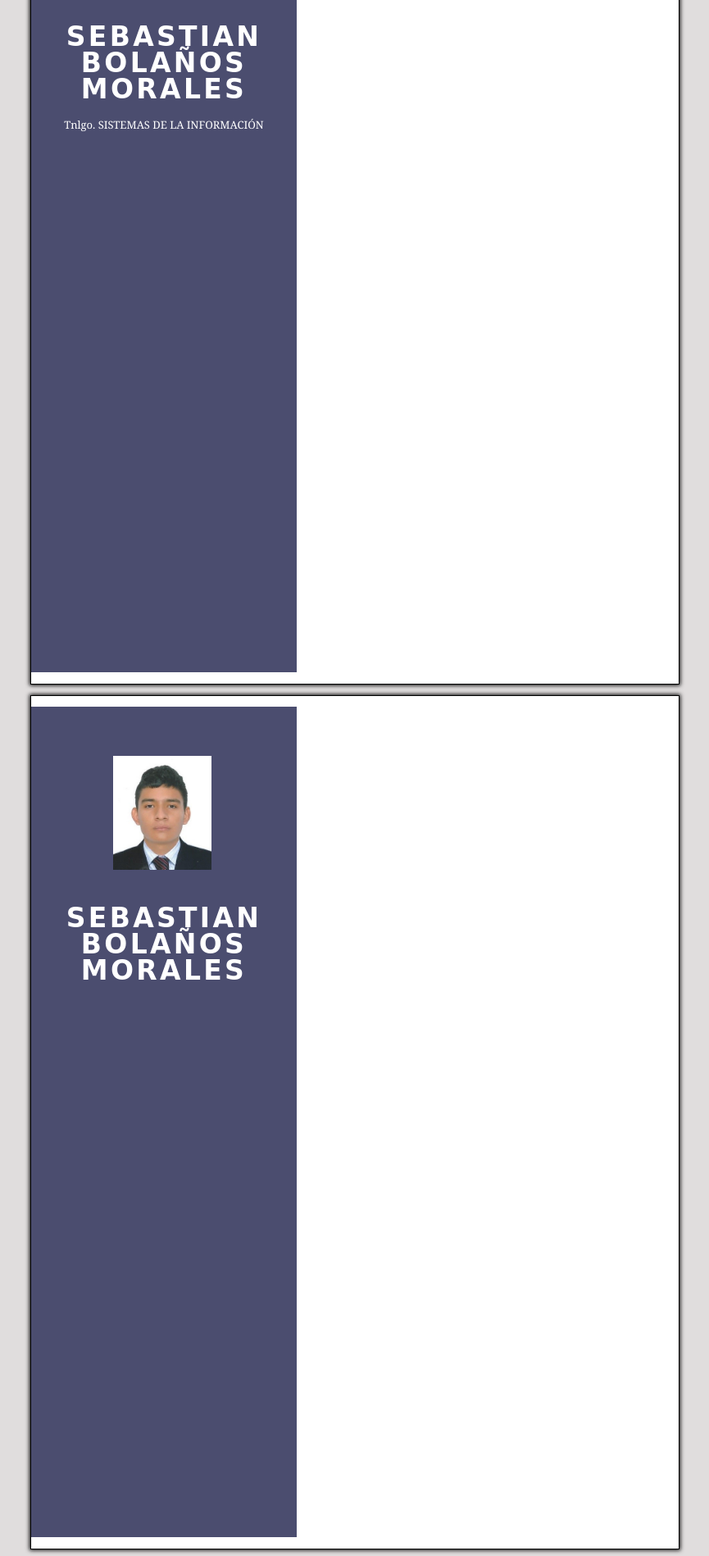
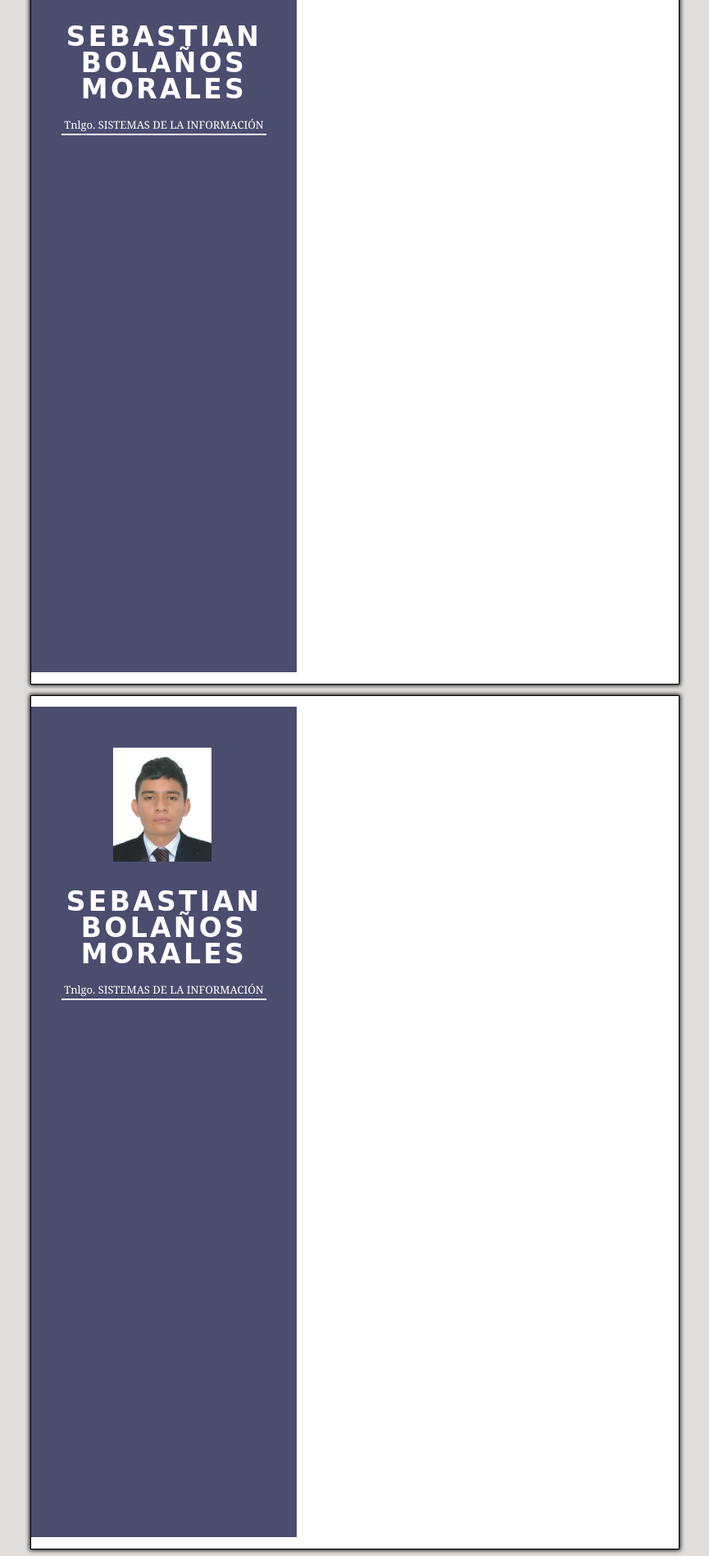
Before and after one commit to sebaspapu/Hoja_de_vida_SBM, a PHP site: page / in a window 1280 px wide. Shown: the part 219-2117 px from the top of the page at 82% size, without its empty margins (207-1072 px from the left). Run offline with PHP 8.4, Linux system fonts and the light colour scheme.

Commit message:
Barra Titulacion completa

```diff
--- a/css/style.css
+++ b/css/style.css
@@ -90,6 +90,20 @@ div#marcoGris{
 
 }
 
+#barraTitulacion{
+
+    height:2px;
+    width: 250px;
+    background-color:#ffffff;
+
+
+    position: relative;
+    top: -38px;
+    left: 17px;
+
+
+}
+
 
 
 
--- a/index.html
+++ b/index.html
@@ -25,6 +25,8 @@ and open the template in the editor.
                 <h1 id="nombre">SEBASTIAN BOLAÑOS MORALES</h1>
                 <p id="titulacion">Tnlgo. SISTEMAS DE LA INFORMACIÓN</p>
 
+                <div id="barraTitulacion"></div>
+
 
 
             </div>
@@ -37,12 +39,11 @@ and open the template in the editor.
 
             <div id="marcoGris" >
 
-                <img src="img/Foto.jpg" width="120" hspace="80" height="139.2" vspace="40"'/>
+                <img src="img/Foto.jpg" width="120" hspace="80" height="139.2" vspace="30"'/>
+                <h1 id="nombre">SEBASTIAN BOLAÑOS MORALES</h1>
+                <p id="titulacion">Tnlgo. SISTEMAS DE LA INFORMACIÓN</p>
 
-                <h1 id="nombre">
-                    SEBASTIAN BOLAÑOS MORALES
-                </h1>
-
+                <div id="barraTitulacion"></div>
 
             </div>
 
```
